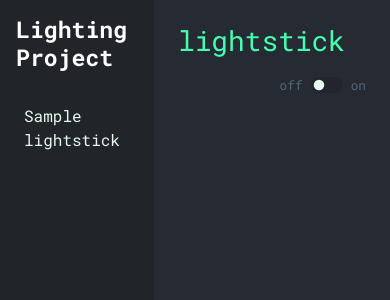
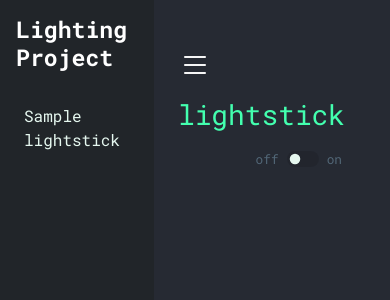
Before and after one commit to ZeeHatcher/lighting-project, a Flask app: template web_app/templates/index.html in a window 390 px wide. Shown: the top 300 px of the page. Run offline with Flask 2, Linux system fonts and the light colour scheme; the template is opened without the code that fills it: most values are stand-ins (such as "Sample title", 1, 10 or a date in 2020); parts of the project's set-up code (start-up, migrations or seed data) failed here and were passed over; some libraries are stand-ins or nearby versions.

Commit message:
Added Hamburger back

```diff
--- a/web_app/templates/index.html
+++ b/web_app/templates/index.html
@@ -33,11 +33,17 @@
       </div>
       <div id="content" class="content p-4">
         <header>
+          <div class="row">
           <div class="row justify-content-end gy-2">
+            <!--Button-->
+            <div class="col-sm-auto">
+              <button id="toggle-sb" class="btn rounded text-end p-0">
+                <i class="bi bi-list icons"></i>
+              </button>
+            </div>
             <h1 class="col">lightstick<span id="lightstick" class="text-decoration-underline cursor-pointer px-2"></span></h1>
             <div class="col-12 col-md-6">
 
-              <div class="row">
                 <div class="col d-flex justify-content-end align-items-center">
                   <span id="switch-label-off" class="fs-7 me-2 switch-label">off</span>
                   <div class="form-switch">
```
